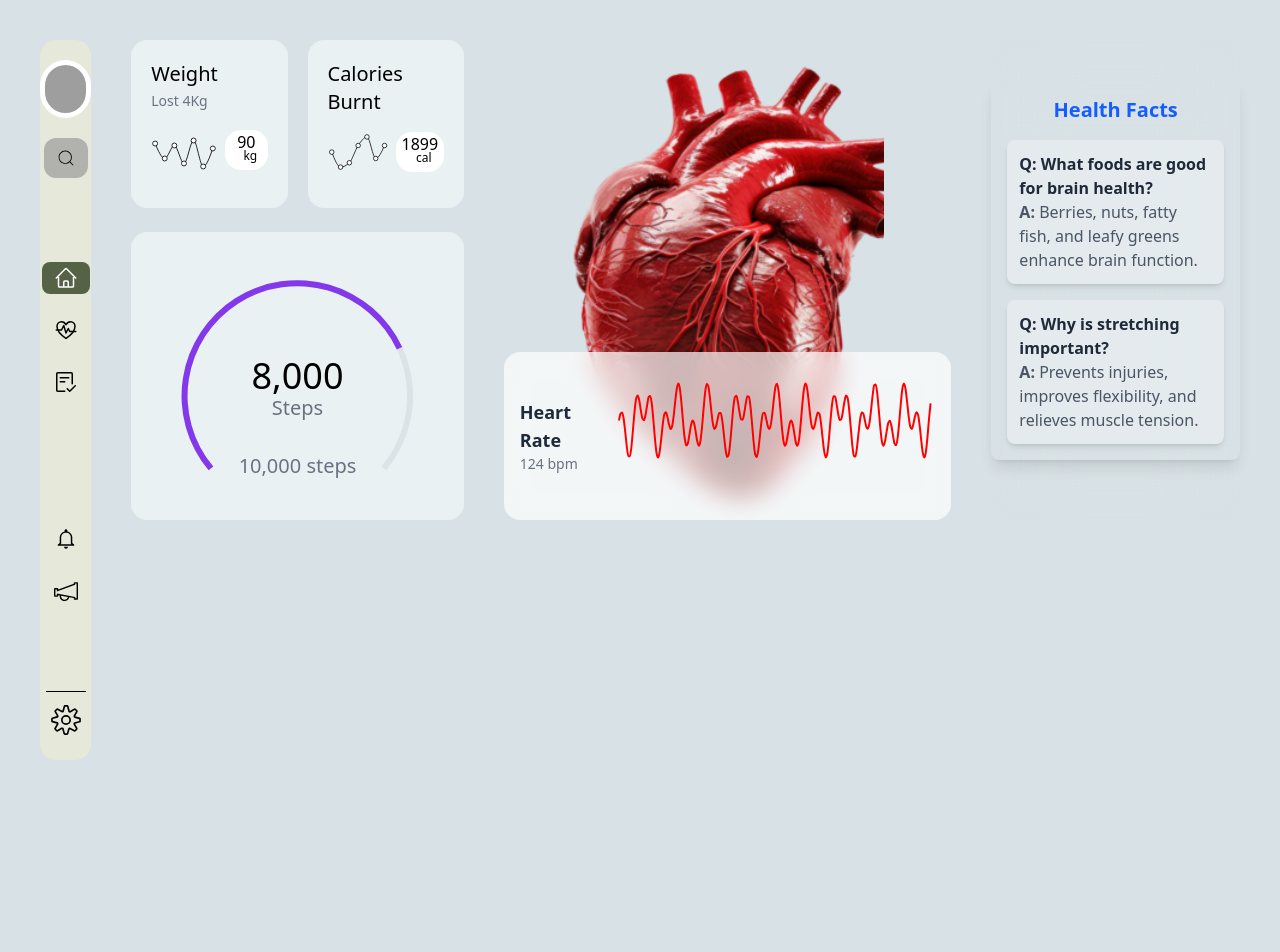
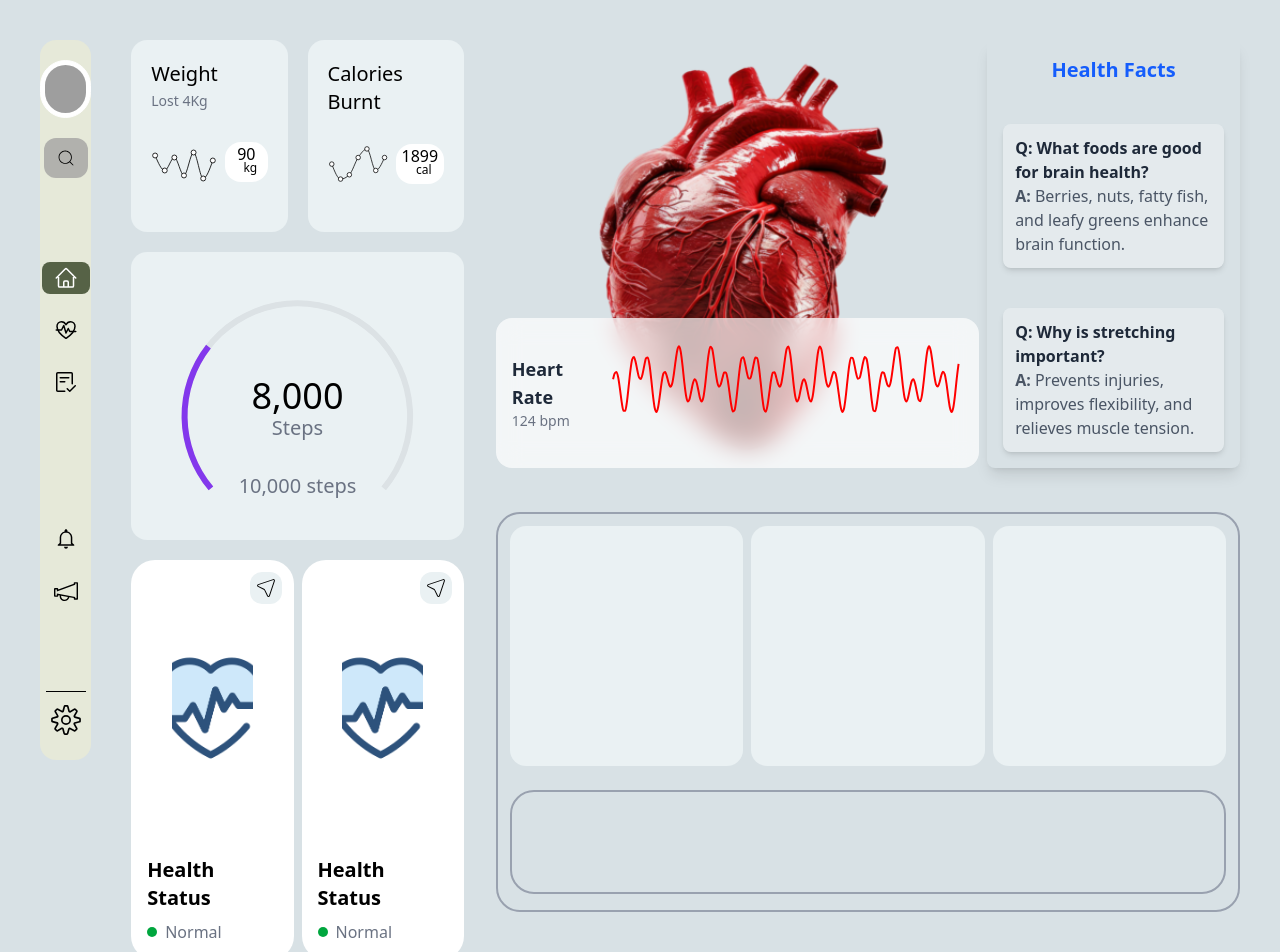
Before and after one commit to jaybhuptani10/HealthTracker-frontend, a React (Vite) app: page / in a window 1280 px wide. Shown: the top 952 px of the page. Before the commit the page ends 880 px from the top, so only its background shows below. Built offline with nearby package versions, Linux system fonts and the light colour scheme; grey boxes are pictures that could not be loaded.

Commit message:
HOME PAGE DONE

```diff
--- a/src/Page/Home.jsx
+++ b/src/Page/Home.jsx
@@ -6,24 +6,39 @@ import Weight from "../components/Weight";
 import Calories from "../components/Calories";
 import HeartRate from "../components/HeartRate";
 import Facts from "../components/Facts";
+import HealthStatus from "../components/HealthStatus";
 
 const Home = () => {
   return (
-    <div className="min-h-screen w-full p-10 flex ">
+    <div className="min-h-screen w-full p-10 flex  ">
       <Navbar />
-      <div className="sm:ml-10  h-screen w-full flex flex-col sm:flex-row gap-5 sm:gap-10 ">
-        <div className="flex flex-col gap-[5%] w-full sm:w-[30%] h-[60%]">
-          <div className="flex h-[40%]  gap-5">
+      <div className="sm:ml-10  h-screen w-full flex flex-col sm:flex-row gap-5 sm:gap-8 mb-10 ">
+        <div className="flex flex-col gap-5 w-full sm:w-[30%] min-h-[100vh] sm:min-h-[120vh]">
+          <div className="flex h-[30%] sm:h-[20%] gap-5">
             <Weight />
             <Calories />
           </div>
           <StepCounterComp />
+          <div className="h-[30vh] sm:h-[50vh] w-full sm:w-[100%] flex gap-2">
+            <HealthStatus />
+            <HealthStatus />
+          </div>
         </div>
-        <div className="h-[40vh] w-full  sm:h-[60%] sm:w-[45%]  ">
-          <HeartRate />
-        </div>
-        <div className="h-[60%] w-full sm:w-[25%]  backdrop-blur-2xl rounded-3xl ">
-          <Facts />
+        <div className=" w-full flex gap-5 min-h-[100vh] sm:min-h-[105vh] flex-col ">
+          <div className="flex sm:flex-row flex-col gap-2 h-full w-full items-center justify-center">
+            <HeartRate />
+            <Facts />
+          </div>
+          <div className="w-full border-2 border-gray-400 h-fit sm:min-h-[50vh] mt-6  rounded-3xl">
+            <div className="h-80% w-full flex-col sm:flex-row flex gap-2 p-3">
+              <div className="h-[30vh] w-full rounded-2xl sm:w-[33.33%] bg-[#EAF1F3]"></div>
+              <div className="h-[30vh] rounded-2xl w-full sm:w-[33.33%] bg-[#EAF1F3]"></div>
+              <div className="h-[30vh] rounded-2xl w-full sm:w-[33.33%] bg-[#EAF1F3]"></div>
+            </div>
+            <div className="h-20% p-3">
+              <div className="h-[13vh] rounded-3xl w-full border-2 border-gray-400"></div>
+            </div>
+          </div>
         </div>
       </div>
     </div>
--- a/src/components/Facts.jsx
+++ b/src/components/Facts.jsx
@@ -28,7 +28,7 @@ const Facts = () => {
   }, []);
 
   return (
-    <div className="p-4 flex flex-col gap-4  rounded-lg shadow-lg w-full mx-auto mt-10">
+    <div className="p-4 flex flex-col gap-10 h-[60%] sm:h-full rounded-lg shadow-lg w-full sm:w-[50%] mx-auto">
       <h2 className="text-xl font-bold text-center text-blue-600">
         Health Facts
       </h2>
--- /dev/null
+++ b/src/components/HealthStatus.jsx
@@ -0,0 +1,25 @@
+import React from "react";
+import img from "./health.png";
+import { CiLocationArrow1 } from "react-icons/ci";
+const HealthStatus = () => {
+  return (
+    <div className="h-full w-full bg-white  flex justify-between items-center p-2  rounded-3xl flex-col gap-2 relative">
+      <div className=""></div>
+      <CiLocationArrow1 className="absolute right-3 top-3 bg-[#EAF1F3] rounded-xl h-8 p-1 w-8" />
+      <img
+        className="h-[40%] sm:h-[30%] sm:w-[55%] object-cover "
+        src={img}
+        alt=""
+      />
+      <div className="w-full flex flex-col gap-2 items-center p-2">
+        <h1 className="w-full font-bold text-xl text-left">Health Status</h1>
+        <div className="w-full flex gap-2 items-center">
+          <h1 className="h-[10px] w-[10px] bg-green-600 rounded-full"></h1>
+          <h1 className="text-gray-500">Normal</h1>
+        </div>
+      </div>
+    </div>
+  );
+};
+
+export default HealthStatus;
--- a/src/components/HeartRate.jsx
+++ b/src/components/HeartRate.jsx
@@ -30,7 +30,7 @@ const HeartRate = () => {
   }, []);
 
   return (
-    <div className="h-full w-full flex flex-col items-center justify-center relative overflow-hidden">
+    <div className="h-[50vh] sm:h-full  w-full flex flex-col items-center justify-center relative overflow-hidden">
       {/* Heart Image */}
       <img
         src={img}
--- a/src/components/StepCounterComp.jsx
+++ b/src/components/StepCounterComp.jsx
@@ -3,9 +3,9 @@ import { RadialBarChart, RadialBar, PolarAngleAxis } from "recharts";
 
 import img from "./img.png";
 const StepCounterComp = () => {
-  const data = [{ name: "Score", value: 75, fill: "#8338EC" }];
+  const data = [{ name: "Score", value: 30, fill: "#8338EC" }];
   return (
-    <div className="h-[60%] w-full bg-[#EAF1F3] flex items-center justify-center relative rounded-2xl cursor-pointer">
+    <div className="h-[30%] sm:h-[30%] w-full bg-[#EAF1F3] flex items-center justify-center relative rounded-2xl cursor-pointer">
       <RadialBarChart
         className="absolute"
         width={500}
```
Also changed, not shown: src/components/health.png (added).
